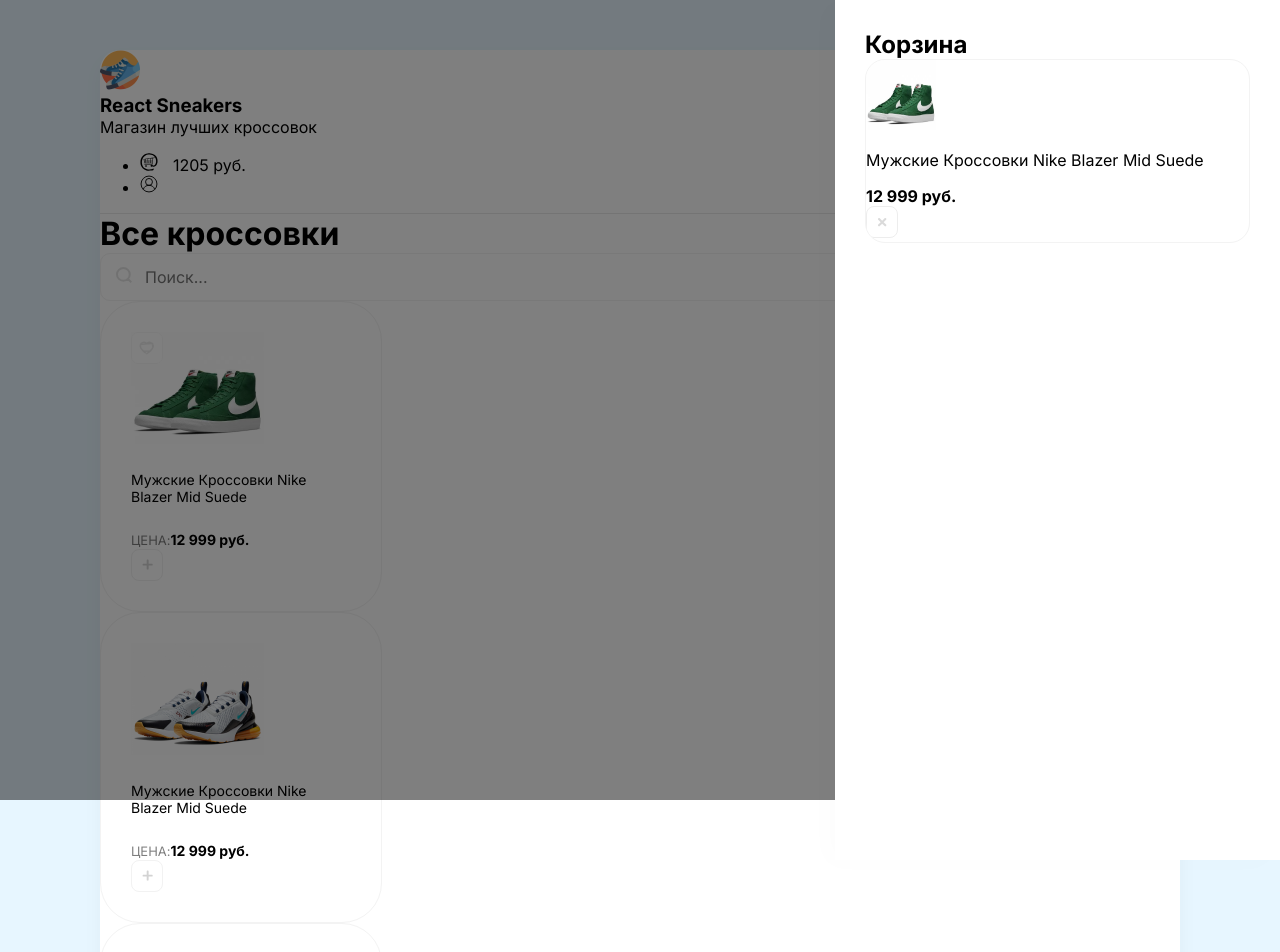
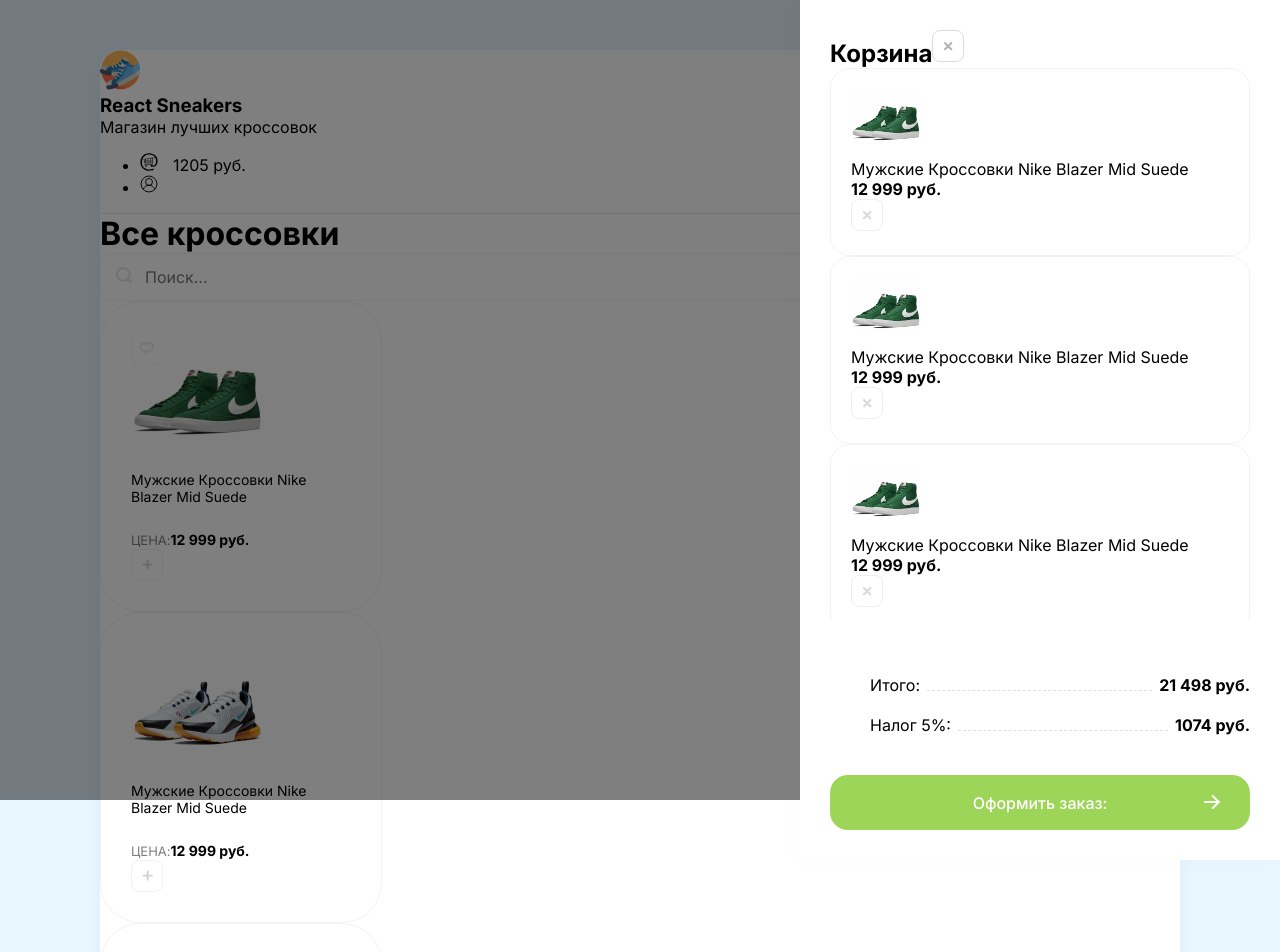
Before and after one commit to 1G000/react-sneakers, a React (Create React App) app: page / in a window 1280 px wide. Shown: the top 952 px of the page. Built offline with nearby package versions, Linux system fonts and the light colour scheme.

Commit message:
Закончил верстку

```diff
--- a/src/App.js
+++ b/src/App.js
@@ -5,23 +5,67 @@
     <div className="wrapper clear">
       <div className="overlay">
         <div className="drawer">
-          <h2>Корзина</h2>
-          <div className="cartItem d-flex align-center">
-            <img
-              className="mr-20"
-              width={70}
-              height={70}
-              src="img/sneakers/1.jpg"
-              alt="1"
-            />
-            <div className="mr-20">
-              <p className="mb-5">Мужские Кроссовки Nike Blazer Mid Suede</p>
-              <b>12 999 руб.</b>
+          <h2 className="mb-30 d-flex justify-between">
+            Корзина
+            <img className="removeBtn cu-p" src="img/x.svg" alt="x" />
+          </h2>
+
+          <div className="items">
+            <div className="cartItem d-flex align-center mb-20">
+              <div
+                style={{ backgroundImage: 'url("img/sneakers/1.jpg")' }}
+                className="cartItemImg"
+              ></div>
+              <div className="mr-20 flex">
+                <p className="mb-5">Мужские Кроссовки Nike Blazer Mid Suede</p>
+                <b>12 999 руб.</b>
+              </div>
+              <img className="removeBtn" src="img/x.svg" alt="x" />
             </div>
-            <img className="removeBtn" src="img/x.svg" alt="x" />
+            <div className="cartItem d-flex align-center mb-20">
+              <div
+                style={{ backgroundImage: 'url("img/sneakers/1.jpg")' }}
+                className="cartItemImg"
+              ></div>
+              <div className="mr-20 flex">
+                <p className="mb-5">Мужские Кроссовки Nike Blazer Mid Suede</p>
+                <b>12 999 руб.</b>
+              </div>
+              <img className="removeBtn" src="img/x.svg" alt="x" />
+            </div>
+            <div className="cartItem d-flex align-center">
+              <div
+                style={{ backgroundImage: 'url("img/sneakers/1.jpg")' }}
+                className="cartItemImg"
+              ></div>
+              <div className="mr-20 flex">
+                <p className="mb-5">Мужские Кроссовки Nike Blazer Mid Suede</p>
+                <b>12 999 руб.</b>
+              </div>
+              <img className="removeBtn" src="img/x.svg" alt="x" />
+            </div>
+          </div>
+          <div className="cartTotalBlock">
+            <ul>
+              <li>
+                <span>Итого:</span>
+                <div></div>
+                <b>21 498 руб.</b>
+              </li>
+              <li>
+                <span>Налог 5%:</span>
+                <div></div>
+                <b>1074 руб.</b>
+              </li>
+            </ul>
+            <button className="greenButton">
+              Оформить заказ:
+              <img src="/img/arrow.svg" alt="Arrow" />
+            </button>
           </div>
         </div>
       </div>
+
       <header className="d-flex justify-between align-center p-40">
         <div className="d-flex align-center">
           <img width={40} height={40} src="/img/logo.png" alt="logo" />
@@ -40,6 +84,7 @@
           </li>
         </ul>
       </header>
+
       <div className="content p-40">
         <div className="mb-40 d-flex align-center justify-between">
           <h1>Все кроссовки</h1>
--- a/src/index.scss
+++ b/src/index.scss
@@ -102,12 +102,19 @@
 
 .drawer {
   position: absolute;
-  width: 385px;
+  width: 420px;
   right: 0;
   height: 100%;
   background: #ffffff;
   box-shadow: -10px 4px 24px rgba(0, 0, 0, 0.01);
   padding: 30px;
+  display: flex;
+  flex-direction: column;
+
+  .items {
+    overflow: auto;
+    margin-bottom: 40px;
+  }
 
   h2 {
     margin: 0;
@@ -115,13 +122,89 @@
   }
 }
 
+.cartTotalBlock {
+  ul {
+    display: block;
+    margin-bottom: 40px !important;
+
+    li {
+    display: flex;
+    align-items: flex-end;
+    margin-bottom: 20px;
+    }
+
+  div {
+    flex: 1;
+    height: 1px;
+    border-bottom: 1px dashed #dfdfdf;
+    position: relative;
+    top: -4px;
+    margin: 0 7px;
+  }
+
+}
+
+.greenButton {
+  position: relative;
+  &:hover {
+img {
+  transform: translate(5px);
+}
+
+  }
+
+  img {
+    position: absolute;
+    right: 30px;
+    top: 20px;
+    transition: transform 0.15s ease-in-out;
+  }
+}
+}
+.greenButton {
+  width: 100%;
+  height: 55px;
+  background: #9dd558;
+  border-radius: 18px;
+  border: 0;
+  color: #ffffff;
+  font-size: 16px;
+  font-weight: 500;
+  cursor: pointer;
+  transition: background 0.2s ease-in-out;
+
+  svg {
+    margin-left: 20px;
+  }
+
+  &:hover {
+    background: lighten(#9dd558, 5%)
+  }
+    &:active {
+      background: darken(#9dd558, 5%)
+  }
+}
+
+
 .cartItem {
   border: 1px solid #f3f3f3;
   border-radius: 20px;
   overflow: hidden;
+  padding: 20px;
 
+  .cartItemImg {
+    height: 70px;
+    width: 70px;
+    background-size: contain;
+    background-position: 0 -3px;
+    background-repeat: no-repeat;
+    margin-right: 20px;
+
+
+  }
   p {
     font-size: 16px;
+    margin: 0;
   }
 
   b {
@@ -138,3 +221,7 @@
     }
   }
 }
+
+.items {
+  flex: 1;
+}
```
Also changed, not shown: public/img/arrow.svg (added).
